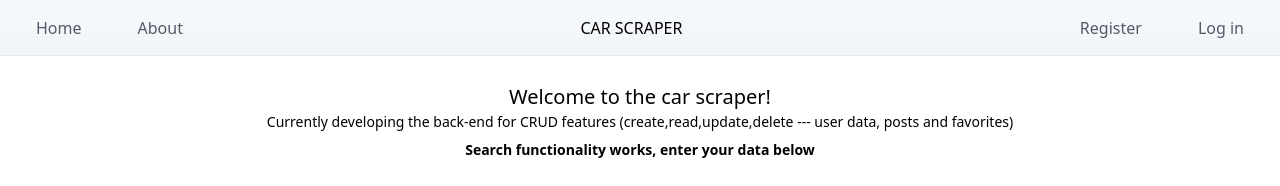
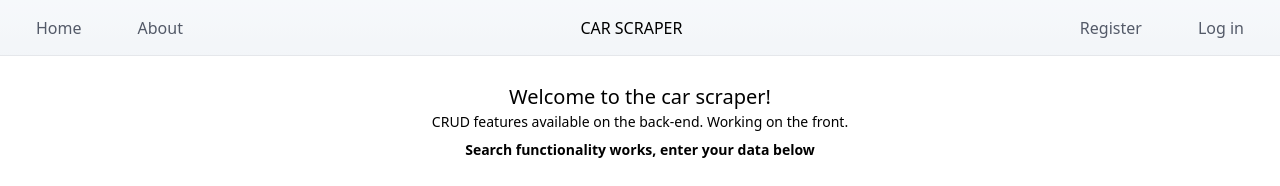
Before and after one commit to JustBaneIsFine/car-scaper-front, a React (Vite) app: page / in a window 1280 px wide. Shown: the top 186 px of the page. Built offline with nearby package versions, Linux system fonts and the light colour scheme; no server answers.

Commit message:
updating status

```diff
--- a/src/containers/Header.tsx
+++ b/src/containers/Header.tsx
@@ -3,7 +3,7 @@ import background from '../assets/images/background.jpg';
 import { CarInterface } from '../interfaces/carInterface';
 
 const websiteUnderConstruction =
-  'Currently developing the back-end for CRUD features (create,read,update,delete --- user data, posts and favorites)';
+  'CRUD features available on the back-end. Working on the front.';
 const notice = 'Search functionality works, enter your data below';
 
 export default function Header({
```
